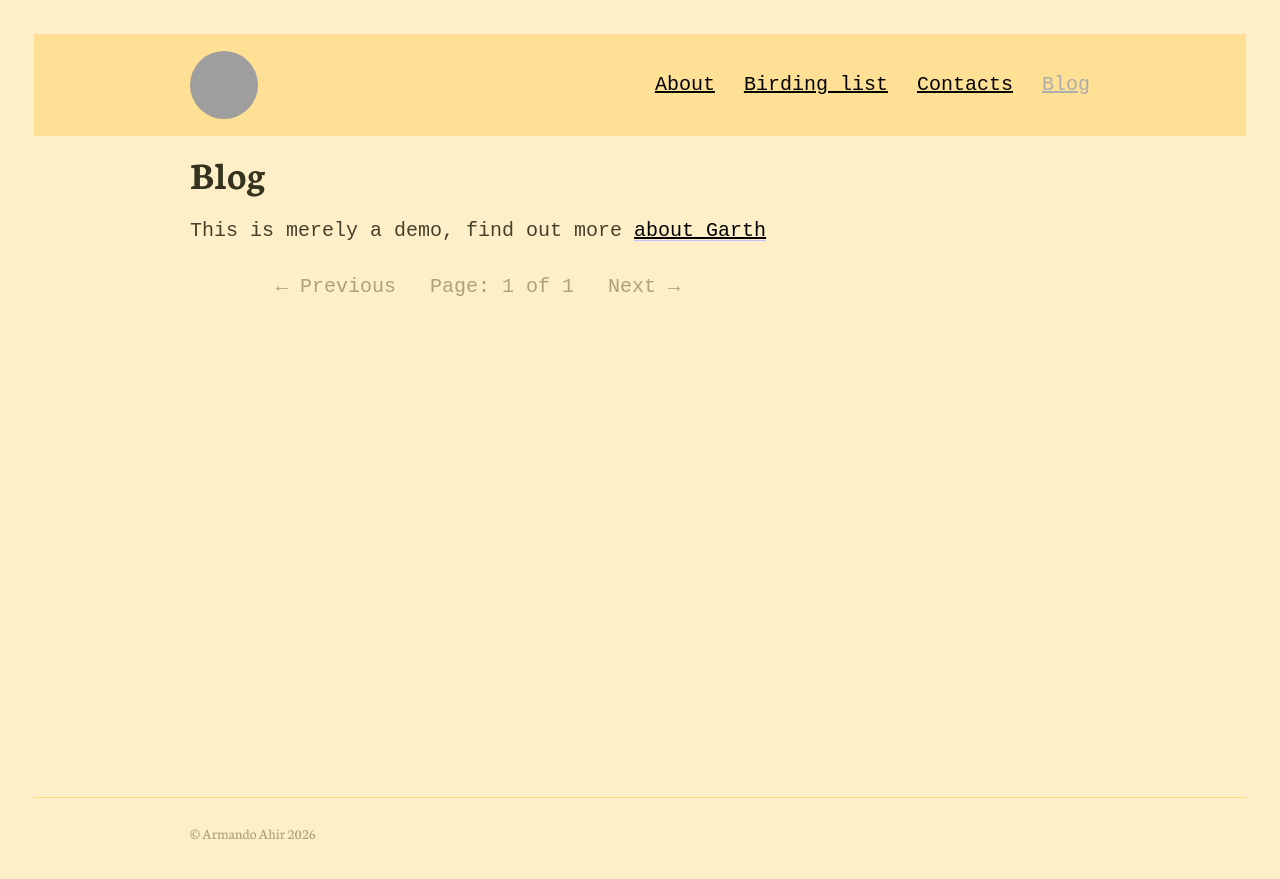
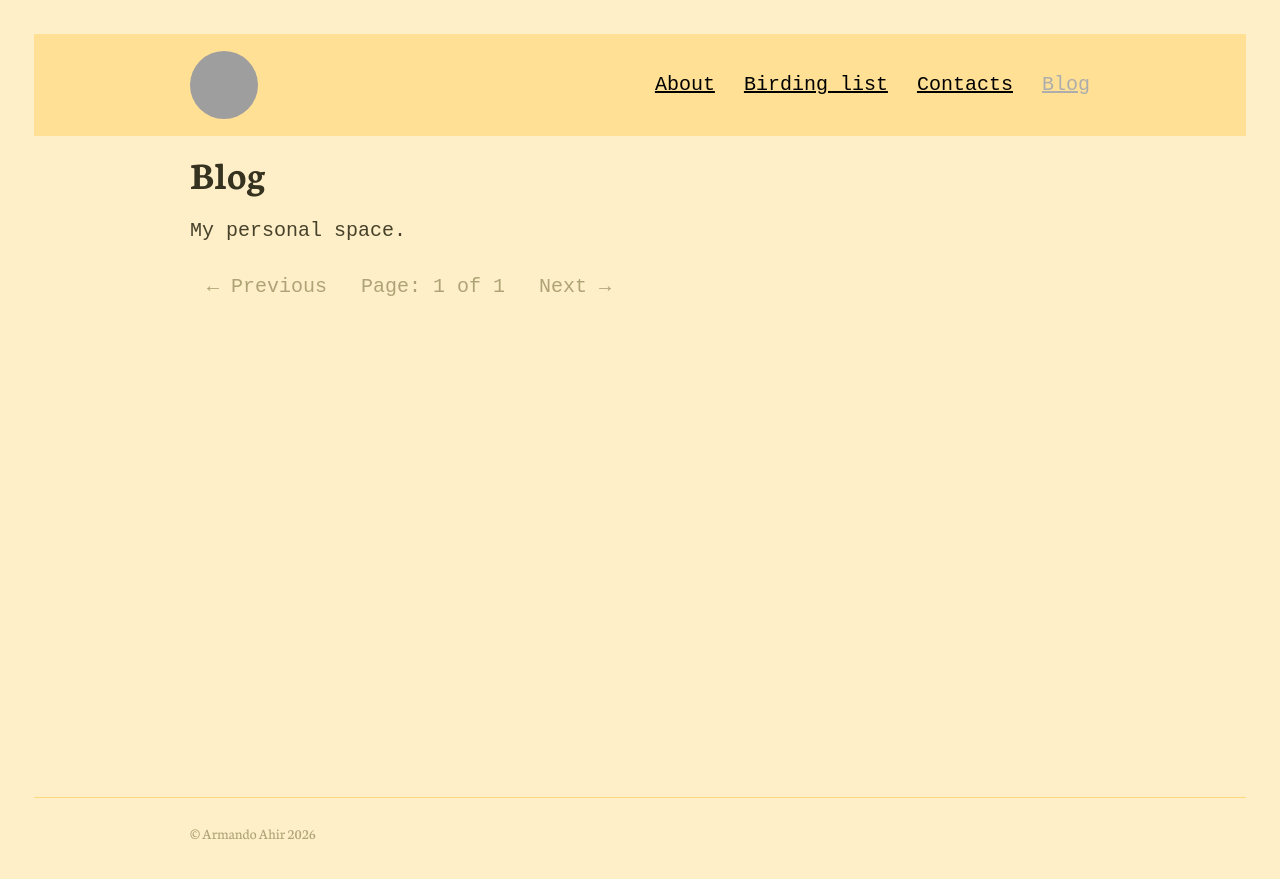
Before and after one commit to armandoahir/armandoahir.github.io, a Jekyll site: the page built from index.html, in a window 1280 px wide. Shown: the top 879 px of the page. Built offline with Jekyll 4.4.1, drawn with Linux system fonts in a browser that asks for light colours; the list of posts is cut into pages by our own code; grey boxes are pictures that could not be loaded.

Commit message:
[14th Apr] config

```diff
--- a/_config.yml
+++ b/_config.yml
@@ -1,12 +1,3 @@
-# Site configuration
-# 1. Files excluded from Jekyll builds
-# 2. Installed Gems
-# 3. Gem settings
-# 4. Jekyll settings
-# 5. Collections
-# 6. Jekyll collections settings
-# 7. Site settings
-
 # 1. Files excluded from Jekyll builds
 exclude:
 - README.md
@@ -39,7 +30,7 @@ collections:
   posts:
     title: Blog # Needed for Siteleaf
     output: true
-    description: "This is merely a demo, find out more [about Garth](about)" # The post list page content
+    description: "My personal space." # The post list page content
 
 # 6. Jekyll collections settings
 defaults:
@@ -58,10 +49,10 @@ defaults:
 
 # 7. Site settings
 encoding: utf-8 # Make sure the encoding is right
-title: "Garth" # Site name or title
-logo: "/assets/logo.svg" # Site logo
+title: "arma." # Site name or title
+logo: "/assets/images/logo.png" # Site logo
 # favicon: "/favicon.ico" # Uncomment to add custom favicon, or leave as is to use site logo
-description: "A really basic theme for Jekyll, using the official Jekyll theme implementation" # Site description and default description
-url: "https://garth.darn.es" # Site url
+description: "" # Site description and default description
+url: "https://armalabs.cc.cd" # Site url
 baseurl: ""
 lang: en-GB
```
